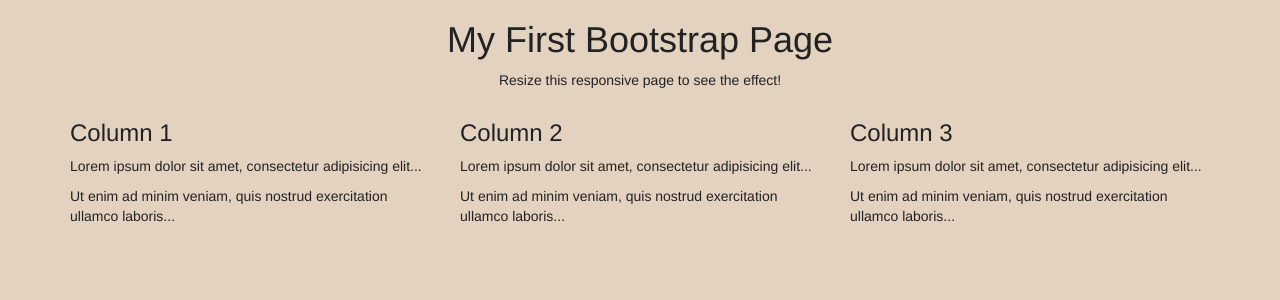
After one commit to cillekp/Smykkeskrin, an ASP.NET Core app: page /FrontPage in a window 1280 px wide. The commit adds this page. Shown: the top 300 px of the page. Run offline with ASP.NET Core 8, Linux system fonts and the light colour scheme.

Commit message:
frontpage + katalog jewlery

```diff
--- /dev/null
+++ b/Smykkeskrin/Pages/FrontPage.cshtml
@@ -0,0 +1,45 @@
+@page
+@model Smykkeskrin.Pages.FrontPage
+
+@{
+    Layout = null;
+}
+
+<!DOCTYPE html>
+
+
+<head>
+    <title>Bootstrap Example</title>
+    <meta charset="utf-8">
+    <meta name="viewport" content="width=device-width, initial-scale=1">
+    <link rel="stylesheet" href="https://maxcdn.bootstrapcdn.com/bootstrap/3.4.1/css/bootstrap.min.css">
+    <link rel="stylesheet" href="~/css/site.css" asp-append-version="true" />
+    <link rel="stylesheet" href="~/css/smykker.css" asp-append-version="true" />
+    <script src="https://ajax.googleapis.com/ajax/libs/jquery/3.7.1/jquery.min.js"></script>
+    <script src="https://maxcdn.bootstrapcdn.com/bootstrap/3.4.1/js/bootstrap.min.js"></script>
+</head>
+
+<div class=" text-center">
+    <h1>My First Bootstrap Page</h1>
+    <p>Resize this responsive page to see the effect!</p>
+</div>
+
+<div class="container">
+    <div class="row">
+        <div class="col-sm-4">
+            <h3>Column 1</h3>
+            <p>Lorem ipsum dolor sit amet, consectetur adipisicing elit...</p>
+            <p>Ut enim ad minim veniam, quis nostrud exercitation ullamco laboris...</p>
+        </div>
+        <div class="col-sm-4">
+            <h3>Column 2</h3>
+            <p>Lorem ipsum dolor sit amet, consectetur adipisicing elit...</p>
+            <p>Ut enim ad minim veniam, quis nostrud exercitation ullamco laboris...</p>
+        </div>
+        <div class="col-sm-4">
+            <h3>Column 3</h3>
+            <p>Lorem ipsum dolor sit amet, consectetur adipisicing elit...</p>
+            <p>Ut enim ad minim veniam, quis nostrud exercitation ullamco laboris...</p>
+        </div>
+    </div>
+</div>
--- /dev/null
+++ b/Smykkeskrin/Pages/FrontPage.cshtml.cs
@@ -0,0 +1,11 @@
+using Microsoft.AspNetCore.Mvc.RazorPages;
+
+namespace Smykkeskrin.Pages;
+
+public class FrontPage : PageModel
+{
+    public void OnGet()
+    {
+
+    }
+}
--- a/Smykkeskrin/wwwroot/css/site.css
+++ b/Smykkeskrin/wwwroot/css/site.css
@@ -18,7 +18,8 @@ html {
 }
 
 body {
-  margin-bottom: 60px;
+  background-color: #e3d2c0  ;
+  color: #222222;
 }
 
 .form-floating > .form-control-plaintext::placeholder, .form-floating > .form-control::placeholder {
```
Also changed, not shown: Smykkeskrin/Pages/CatalogJewlery.cshtml (added, +63 -0 lines), Smykkeskrin/Pages/CatalogJewlery.cshtml.cs (added, +11 -0 lines).
